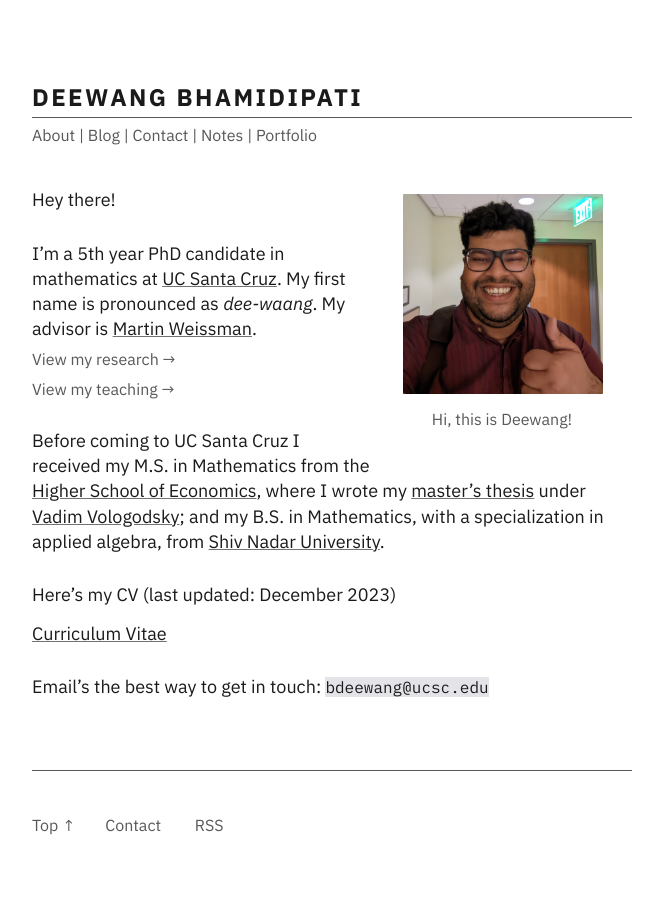
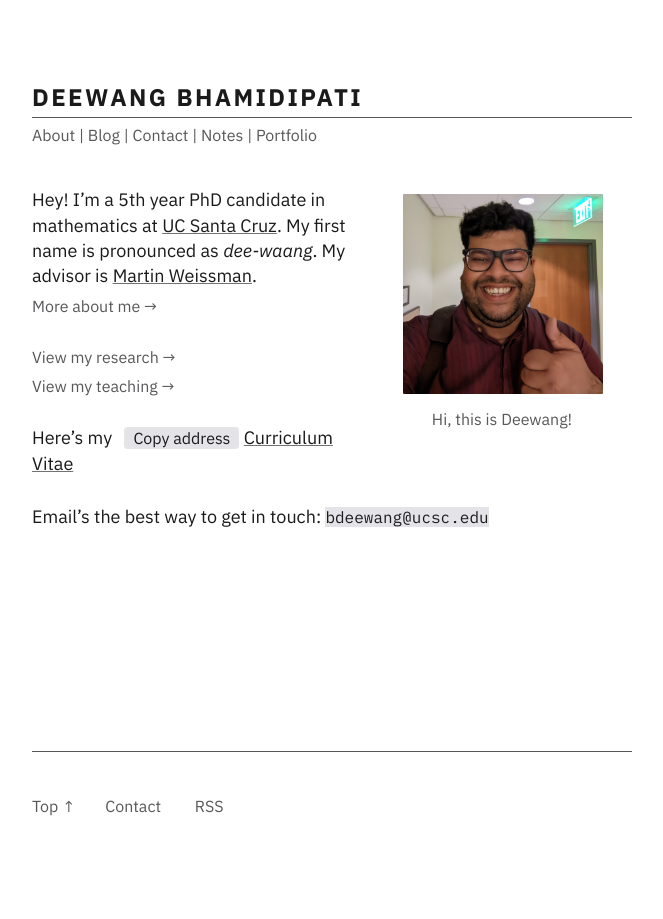
Before and after one commit to junkquill/junkquill.github.io, a Jekyll site: the page built from index.md, in a window 1280 px wide. Shown: the whole page, without its empty margins (308-971 px from the left). Built offline with Jekyll 4.4.1, drawn with Linux system fonts in a browser that asks for light colours.

Commit message:
about-update

```diff
--- a/index.md
+++ b/index.md
@@ -6,20 +6,16 @@ index: true
 
 {% include about-picture-img.html %}
 
-Hey there!
+Hey! I'm a 5th year PhD candidate in mathematics at [UC Santa Cruz](https://www.math.ucsc.edu/index.html). My first name is pronounced as *dee-waang*. My advisor is [Martin Weissman](http://martyweissman.com/).
+<a href="/about" class="internal-link quarter-line-space">More about me&nbsp;→</a>
 
-I'm a 5th year PhD candidate in mathematics at [UC Santa Cruz](https://www.math.ucsc.edu/index.html). My first name is pronounced as *dee-waang*. My advisor is [Martin Weissman](http://martyweissman.com/).
 <a href="/research" class="internal-link quarter-line-space">View my research&nbsp;→</a>
 <a href="/teaching" class="internal-link quarter-line-space">View my teaching&nbsp;→</a>
 
 <!-- My research interests lie broadly in number theory and its relation with algebraic geometry and topology. I am passionate about mathematics pedagogy, and communicating mathematics to a general audience. I am committed to promoting inclusivity, diversity and justice in the mathematics community. -->
 
-Before coming to UC Santa Cruz I received my M.S. in Mathematics from the [Higher School of Economics](https://math.hse.ru/en/), where I wrote my [master's thesis](https://www.hse.ru/en/edu/vkr/296285338) under [Vadim Vologodsky](https://www.hse.ru/en/org/persons/160474191); and my B.S. in Mathematics, with a specialization in applied algebra, from [Shiv Nadar University](https://math.snu.edu.in/).
-
-Here's my CV (last updated: December 2023)
-<a class="tag-list copy-buttons">
+Here's my <a class="btn btn-default" onclick="copyEmailtoClipboard('{{site.email}}')">Copy address</a>
 <a href="https://drive.google.com/file/d/14Qb6_G7CEKUkhOUEwx68559Rs1BCa74S/view?usp=sharing">Curriculum Vitae</a>
-</a>
 
 <!-- Add a one line intro and link to your about page.
 <a href="/about" class="internal-link quarter-line-space">More about me&nbsp;→</a>
@@ -37,7 +33,7 @@ Email’s the best way to get in touch: <code class="language-plaintext highligh
 
 <!-- <div class="tag-list copy-buttons">
 
-<button class="btn btn-default" onclick="copyEmailtoClipboard('{{site.email}}')">Copy address</button>
+<a class="btn btn-default" onclick="copyEmailtoClipboard('{{site.email}}')">Copy address</a>
 
 <a href="mailto:{{site.email}}">Send email</a>
 </div> -->
```
Also changed, not shown: _pages/about.md (+2 -4 lines).
